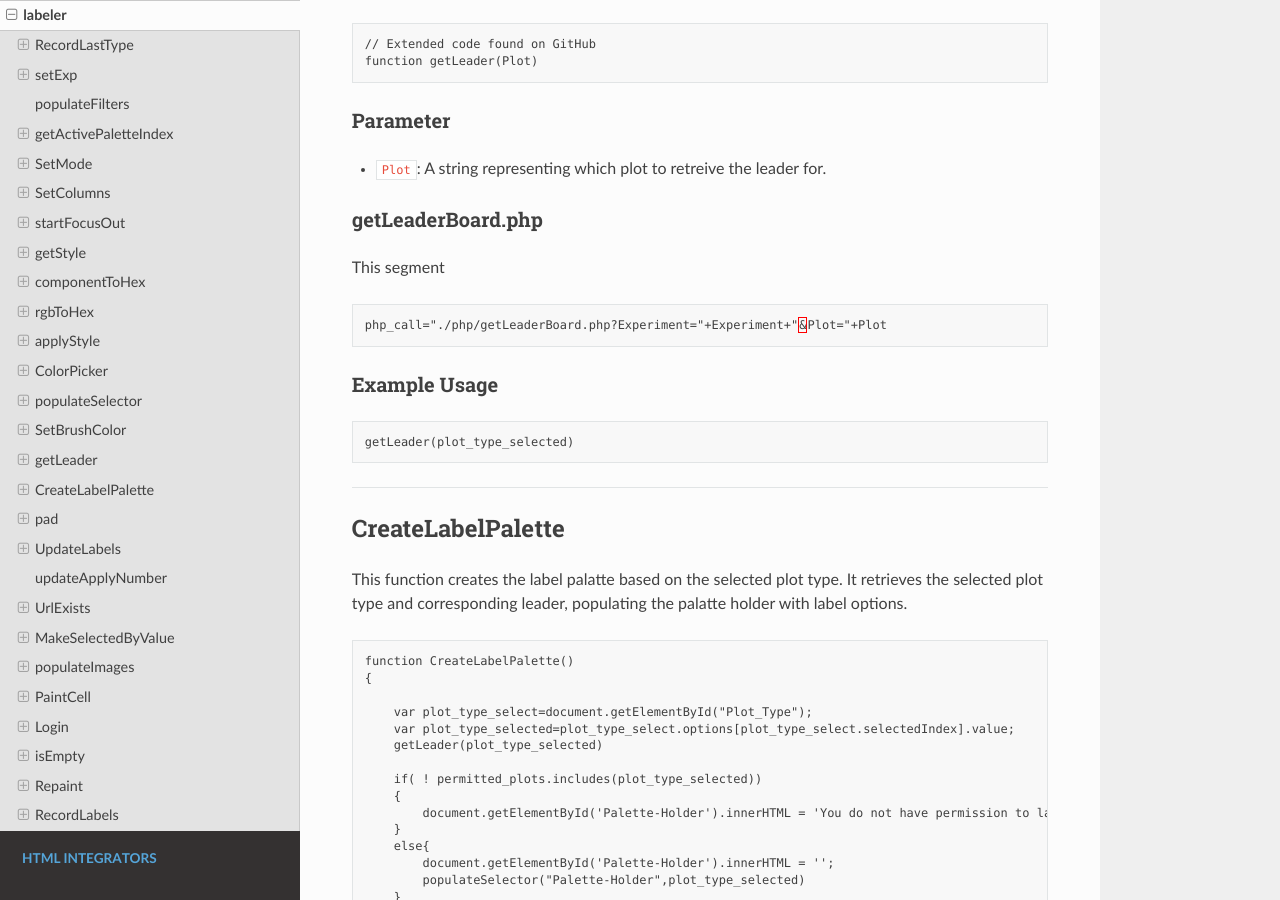
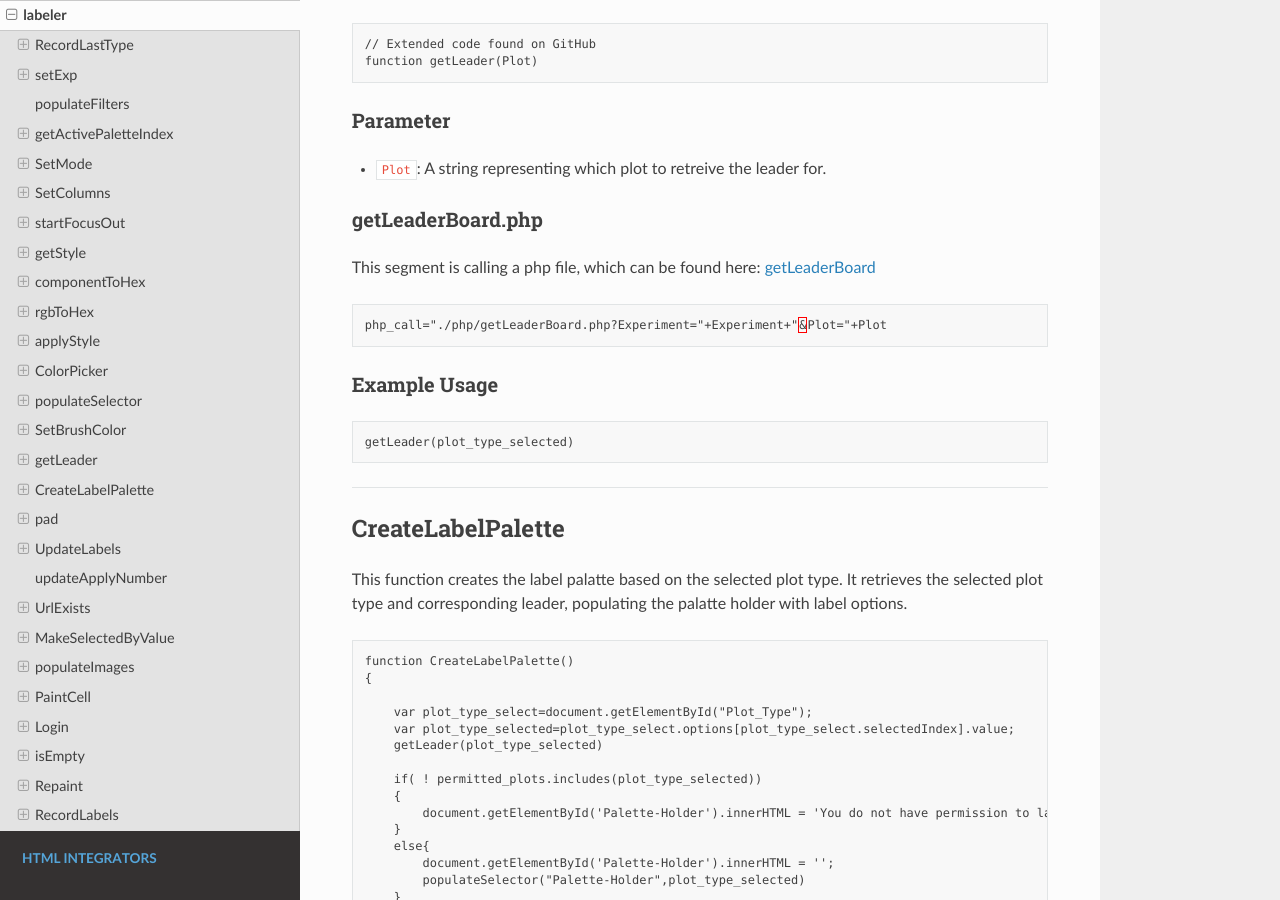
Before and after one commit to kartgoel/HydraDocumentation, a Sphinx documentation site: the page built from docs/labeler.rst, in a window 1280 px wide and 900 px high, scrolled down 7365 px. Built offline with Sphinx 7.4.7 and the Read the Docs theme 2.0.0, drawn with Linux system fonts in a browser that asks for light colours; pages that are not in the unit, such as notebooks, are missing from menus; some of the changed text lies outside the part shown.

```diff
--- a/docs/getLeaderBoard.rst
+++ b/docs/getLeaderBoard.rst
@@ -6,7 +6,7 @@ getLeaderBoard
 This php file retrieves data from the Hydra database based on the specified experiment, plot, and selector.
 It connects to the database, executes the SQL query, and returns the results in JSON format.
 
-This php file is called in the :ref:`GetLeader` function from the **labeler.html** file.
+This php file is called in the :ref:`getLeader` function from the **labeler.html** file.
 
 .. code-block:: php
 
--- a/docs/labeler.rst
+++ b/docs/labeler.rst
@@ -431,7 +431,7 @@ Parameter
 getLeaderBoard.php
 ~~~~~~~~~~~~~~~~~~~~~~~~~~
 
-This segment
+This segment is calling a php file, which can be found here: :ref:`getLeaderBoard`
 
 .. code-block:: html
 
@@ -716,7 +716,7 @@ This function performs a login action for the user, sending an AJAX request to t
 login.php
 ~~~~~~~~~~~~~~~~~~~~~~~
 
-This segment
+This segment is calling a php file, which can be found here: :ref:`loginphp`
 
 .. code-block:: html
 
--- a/docs/login.rst
+++ b/docs/login.rst
@@ -1,10 +1,10 @@
-.. _login:
+.. _loginphp:
 
 login
 ====================
 
 This php file
 
-This This php file is called in the :ref:`Login`` function from the **labeler.html** file.
+This This php file is called in the :ref:`loginFunc` function from the **labeler.html** file.
 
 .. code-block:: php
```
Also changed, not shown: other parts of docs/labeler.rst (+1 -1 lines).
